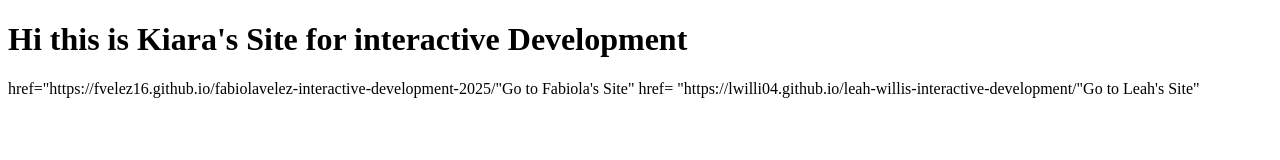
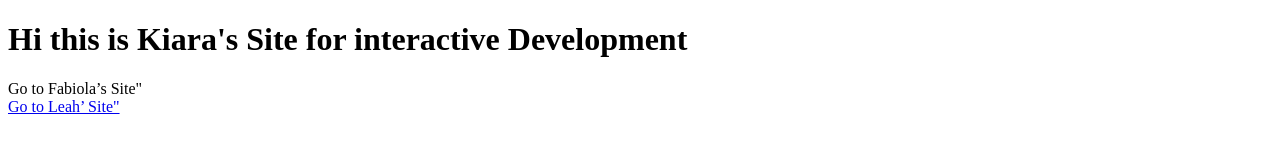
Before and after one commit to ksmile00/Kiara-Smiley-Interactive-Development-2025-fall, a plain HTML site: page index.html in a window 1280 px wide. Drawn offline with Linux system fonts and the light colour scheme.

Commit message:
Update index.html

```diff
--- a/index.html
+++ b/index.html
@@ -5,7 +5,7 @@
     </head>
     <body>
         <h1> Hi this is Kiara's Site for interactive Development</h1>
-        <a>href="https://fvelez16.github.io/fabiolavelez-interactive-development-2025/"Go to Fabiola's Site"</a>
-        <a>href= "https://lwilli04.github.io/leah-willis-interactive-development/"Go to Leah's Site"</a>
+        <ahref="https://fvelez16.github.io/fabiolavelez-interactive-development-2025/">Go to Fabiola’s Site"</a> <br>
+        <a href= "https://lwilli04.github.io/leah-willis-interactive-development/">Go to Leah’ Site"</a>
     </body>
 </html>
```
